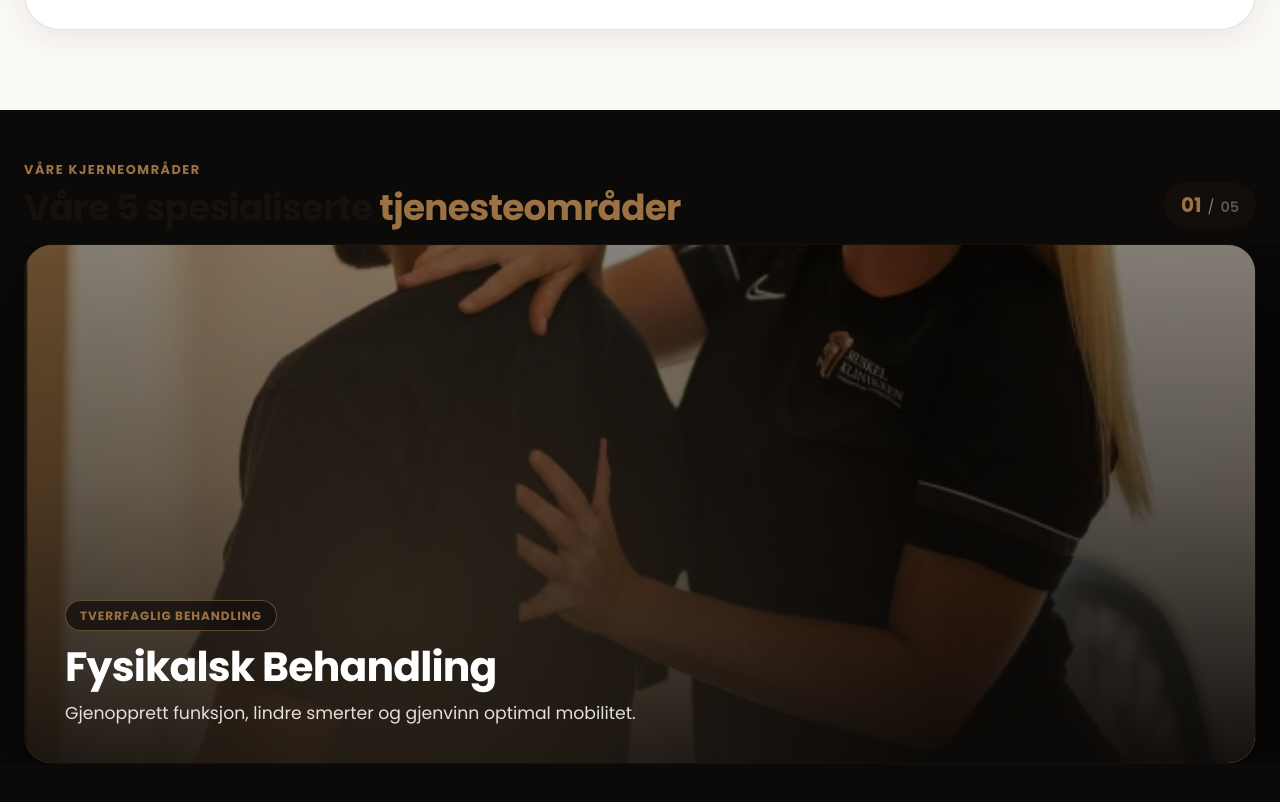
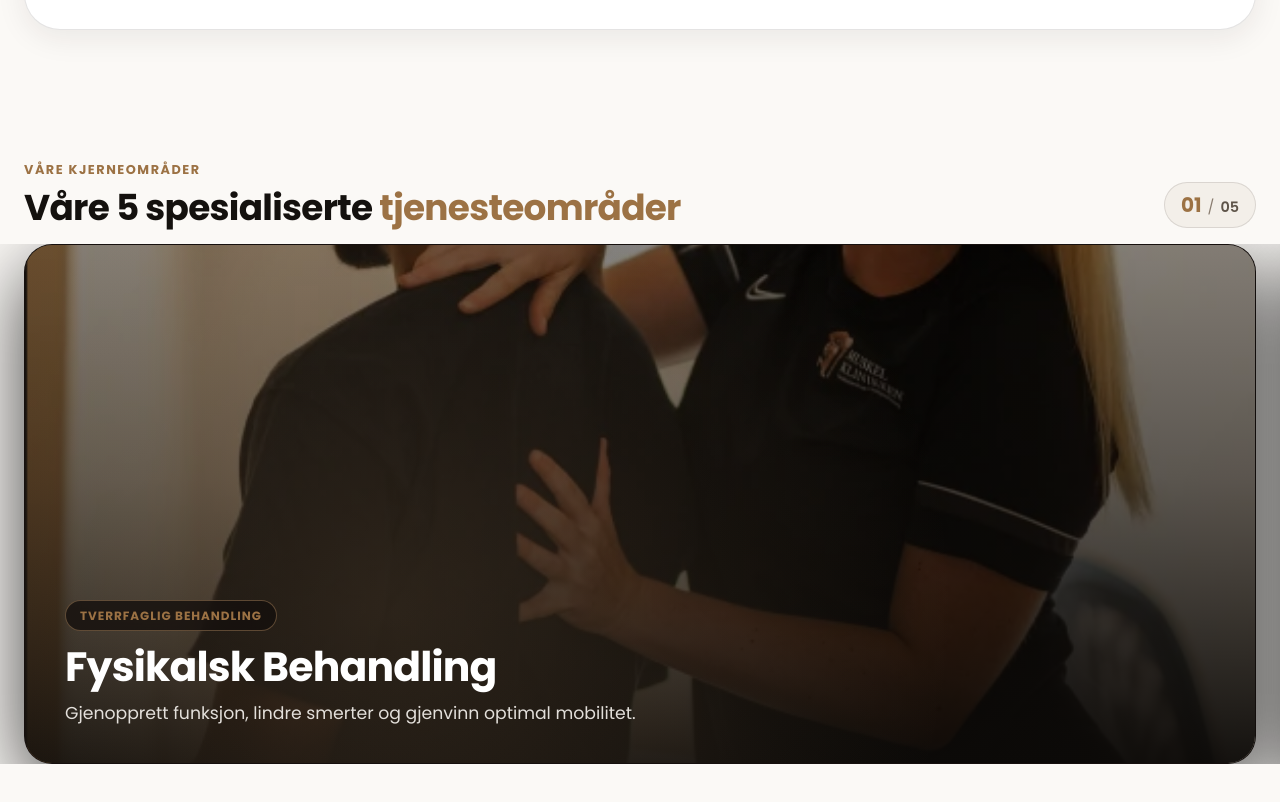
Before and after one commit to bees-arc/muskelklinikken, a Next.js app: page / in a window 1280 px wide. Shown: the part 1664-2466 px from the top of the page. Built offline with nearby package versions, Linux system fonts and the light colour scheme.

Commit message:
feat: add design system global styles and project documentation

```diff
--- a/src/app/globals.css
+++ b/src/app/globals.css
@@ -1391,7 +1391,7 @@ button {
 .pillars-pin-section {
   position: relative;
   height: 480vh;
-  background: #0c0a08;
+  background: var(--bg-main);
 }
 
 .pillars-sticky-frame {
@@ -1422,6 +1422,7 @@ button {
   font-size: clamp(1.6rem, 2.8vw, 2.3rem);
   margin-bottom: 0;
   line-height: 1.15;
+  color: var(--text-pure);
 }
 
 .pillars-pin-counter {
@@ -1429,7 +1430,7 @@ button {
   display: flex;
   align-items: baseline;
   gap: 6px;
-  background: rgba(20, 16, 13, 0.8);
+  background: var(--bg-card);
   border: 1px solid var(--border-card);
   backdrop-filter: blur(12px);
   padding: 6px 16px;
```
